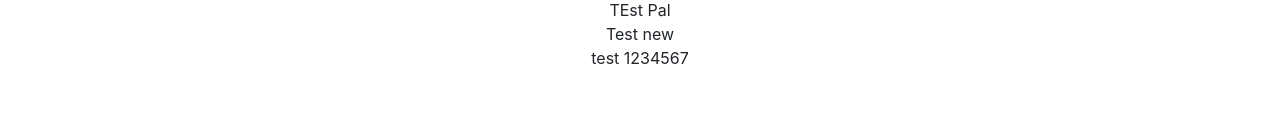
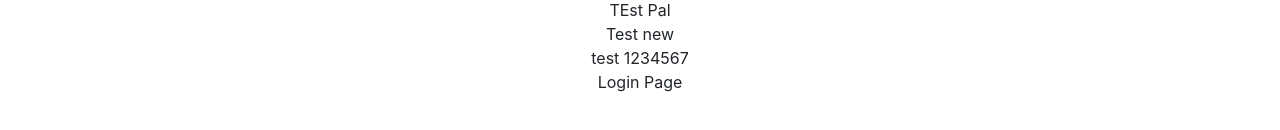
Before and after one commit to pal404error/peerview, a React (Create React App) app: page / in a window 1280 px wide. Shown: the part 466-596 px from the top of the page. Built offline with nearby package versions, Linux system fonts and the light colour scheme.

Commit message:
login_page

```diff
--- a/src/App.js
+++ b/src/App.js
@@ -10,6 +10,7 @@ import {
 } from "react-router-dom";
 import { Test } from './page/Test';
 import { NavItem } from 'react-bootstrap';
+import { Login_page } from './page/Login_page';
 
 
 function App() {
@@ -26,9 +27,11 @@ function App() {
 <Routes>
   {/* <Route exact path="/" element={<Shows />} />
   <Route exact path="about" element={<ShowAbout/>} /> */}
+
 </Routes>
 <Footer />
 <Test/>
+<Login_page/>
 
 </BrowserRouter>
     </div>
--- /dev/null
+++ b/src/page/Login_page.js
@@ -0,0 +1,10 @@
+import React from 'react'
+
+export const Login_page = () => {
+    return (
+        <>
+        <div>Login Page</div>
+
+        </>
+    )
+  }
```
